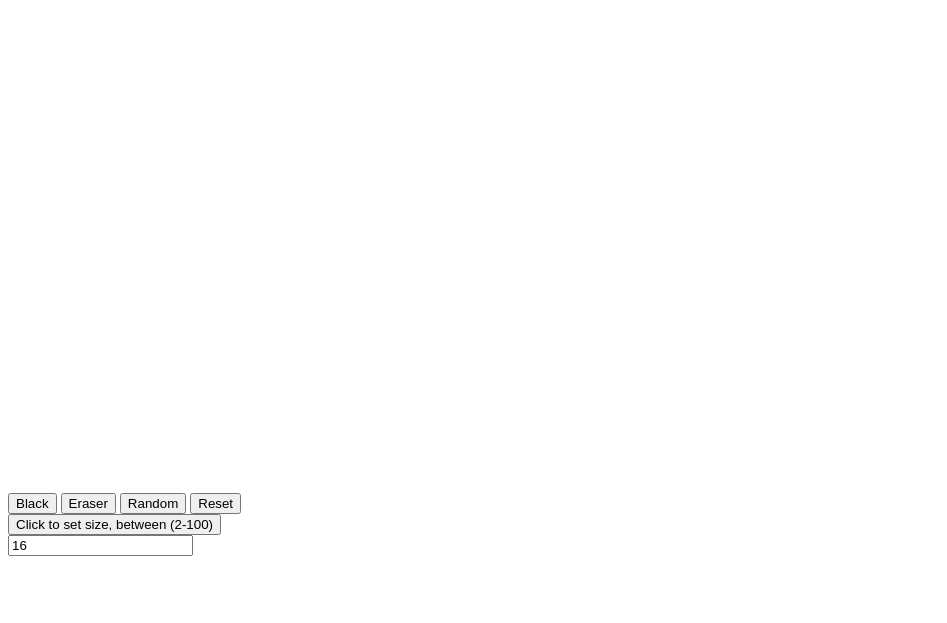
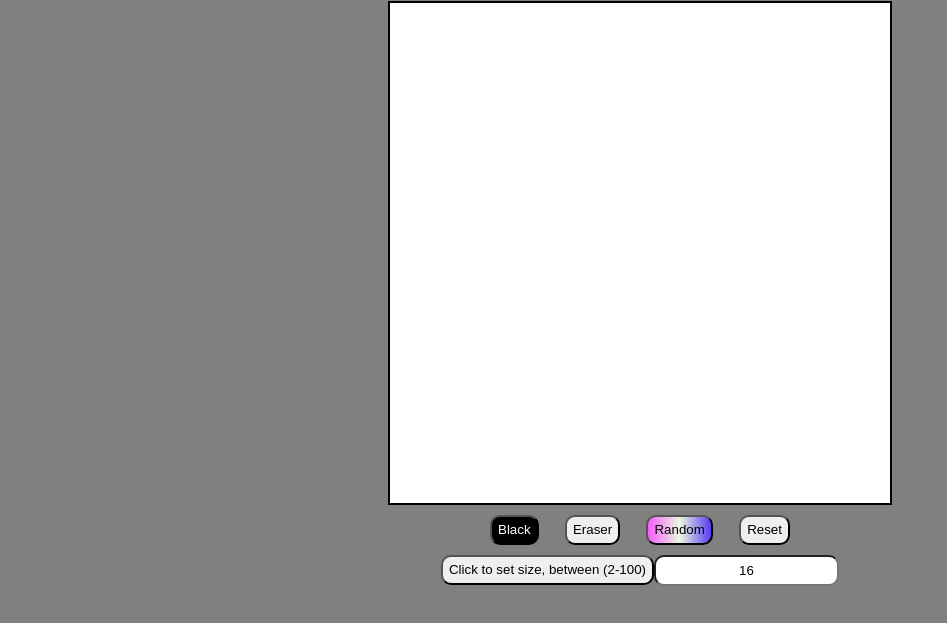
Before and after one commit to alialaqqad/Etch-Sketch, a plain HTML site: page index.html in a window 1280 px wide. Shown: the part 87-710 px from the top of the page, without its empty margins (0-947 px from the left). Drawn offline with Linux system fonts and the light colour scheme.

Commit message:
Edit css and make styles on styles.css

```diff
--- a/styles.css
+++ b/styles.css
@@ -1,5 +1,55 @@
+body {
+    background-color: grey;
+}
+
+.flex-container {
+    display: flex;
+    flex-direction: column;
+    justify-content: center;
+    align-items: center;
+}
+
+.content {
+    display: flex;
+    flex-direction: column;
+    justify-content: center;
+    align-items: center;
+}
+
 .board {
     width: 500px;
     height: 500px;
     display: grid;
+    border: 2px solid black;
 }
+
+.buttons {
+    display: flex;
+    width: 300px;
+    justify-content: space-between;
+    margin: 10px;
+}
+
+button {
+    height: 30px;
+    border-radius: 10px;
+}
+
+.setSize {
+    display: flex;
+}
+
+input {
+    text-align: center;
+    border-radius: 10px;
+    height: 25px;
+}
+
+.black {
+    background-color: black;
+    color: white;
+}
+
+.random {
+    background: linear-gradient(0.25turn, #f65cfc, #ebf8e1, #583cf6);
+}
```
